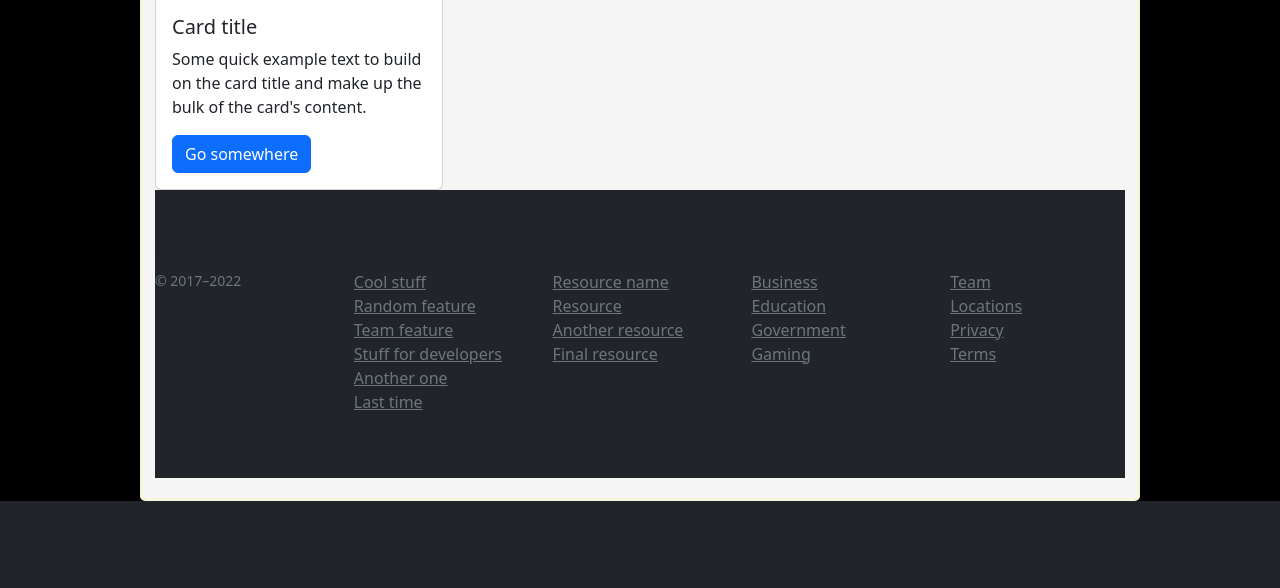
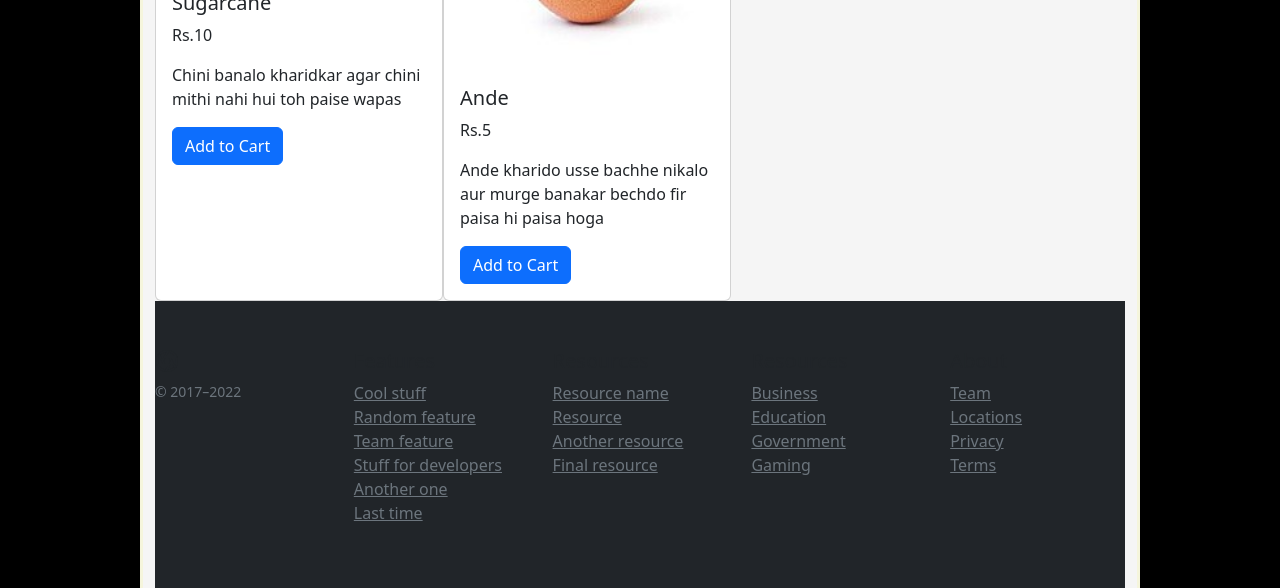
Before and after one commit to anuragkumart16/Vihaan, a Django app: page /buyer/landbuyer in a window 1280 px wide. Shown: the part 696-1284 px from the top of the page. Before the commit the page ends 1197 px from the top, so only its background shows below. Run offline with Django 4.2, Linux system fonts and the light colour scheme; data comes from the database, SQL or seed files in the repository; both versions use the stored data as it was after the commit.

Commit message:
Dataapppend

```diff
--- a/Vihaan/Buyer/urls.py
+++ b/Vihaan/Buyer/urls.py
@@ -1,5 +1,8 @@
 from django.urls import path
 from Buyer import views
+
+from django.conf import settings
+from django.conf.urls.static import static
 
 urlpatterns = [
 
@@ -7,5 +10,9 @@ urlpatterns = [
     path('signin',views.signin),
     path('signup',views.signup),
     path('logout',views.logout),
-    path('landbuyer',views.land)
+    #path('landbuyer',views.land),
+    path('landbuyer',views.product_data)
 ]
+
+#if settings.DEBUG :
+   # urlpatterns += static(settings.MEDIA_URL, document_root=settings.MEDIA_ROOT)
--- a/Vihaan/Buyer/views.py
+++ b/Vihaan/Buyer/views.py
@@ -49,6 +49,6 @@ def land(request):
         return render(request, 'landbuyer.html')
     #else:
      #   raise Http404('Unaurthorised Access')
-def data(request):
-    # prodcut_name=
-    pass
+def product_data(request):
+    product_list = Seller_table.objects.all()
+    return render(request, 'landbuyer.html', { 'Products': product_list} )
--- a/Vihaan/templates/landbuyer.html
+++ b/Vihaan/templates/landbuyer.html
@@ -170,17 +170,21 @@
               </div>
           </div>
 
-
-          <div class="flex-container">
-            <div class="card" style="width: 18rem;">
-              <img class="card-img-top" src="..." alt="Card image cap">
+     <div class="flex-container">
+            {% for Product in Products %}
+          <div class="card" style="width: 18rem;">
+              <img class="card-img-top" src="media/images/{{Product.seller_raw}}.jpg" alt="Card image cap">
               <div class="card-body">
-                <h5 class="card-title">Card title</h5>
-                <p class="card-text">Some quick example text to build on the card title and make up the bulk of the card's content.</p>
-                <a href="#" class="btn btn-primary">Go somewhere</a>
+                <h5 class="card-title">{{ Product.seller_raw }}</h5>
+                <p class="card-text">Rs.{{ Product.seller_price }}</p>
+                <p class="card-text">{{ Product.desc }}</p>
+                <a href="#" class="btn btn-primary">Add to Cart</a>
               </div>
             </div>
-          </div>
+          {% endfor %}
+
+        </div>
+
 
 
 
```
Also changed, not shown: Vihaan/db.sqlite3.
